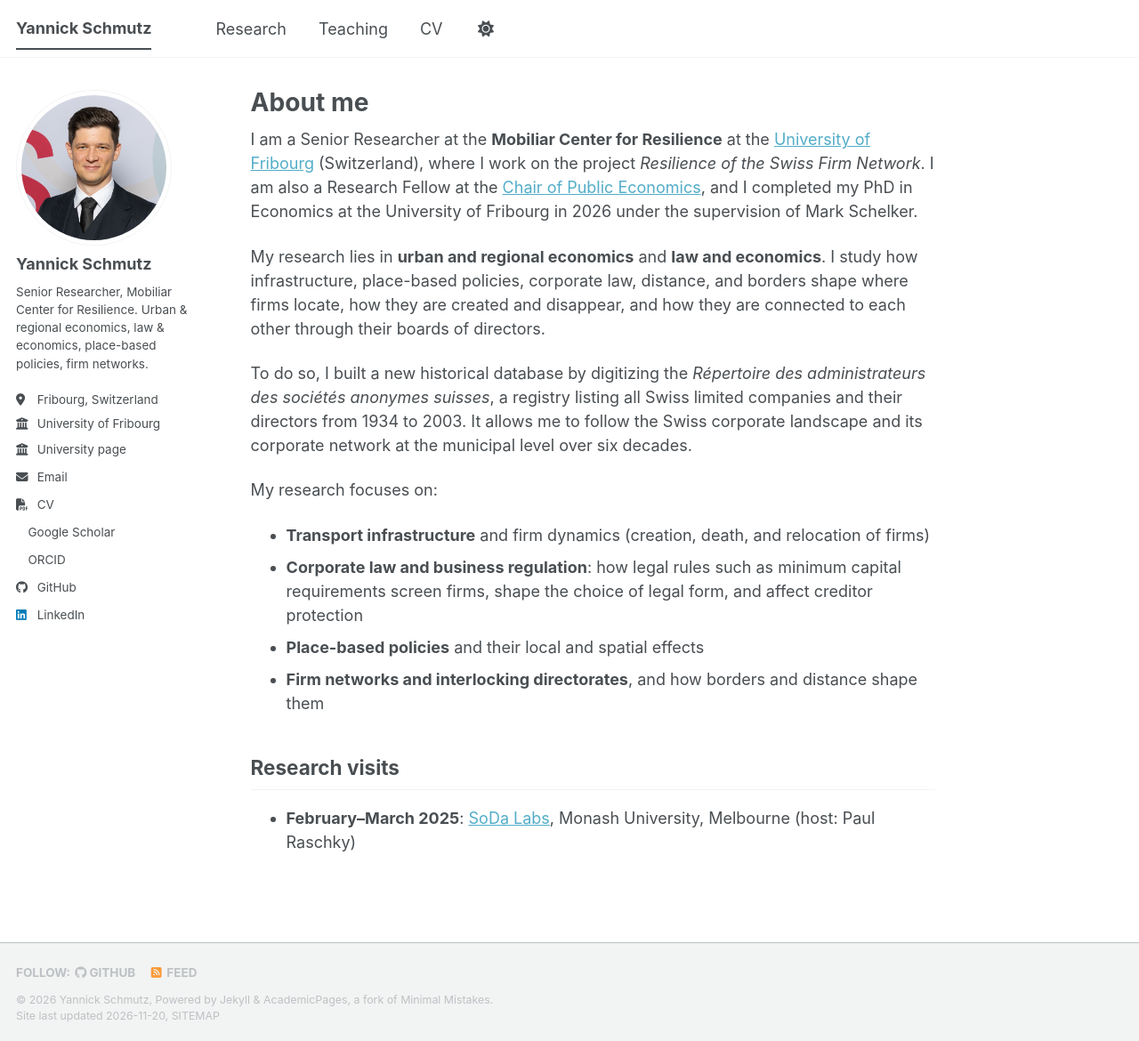
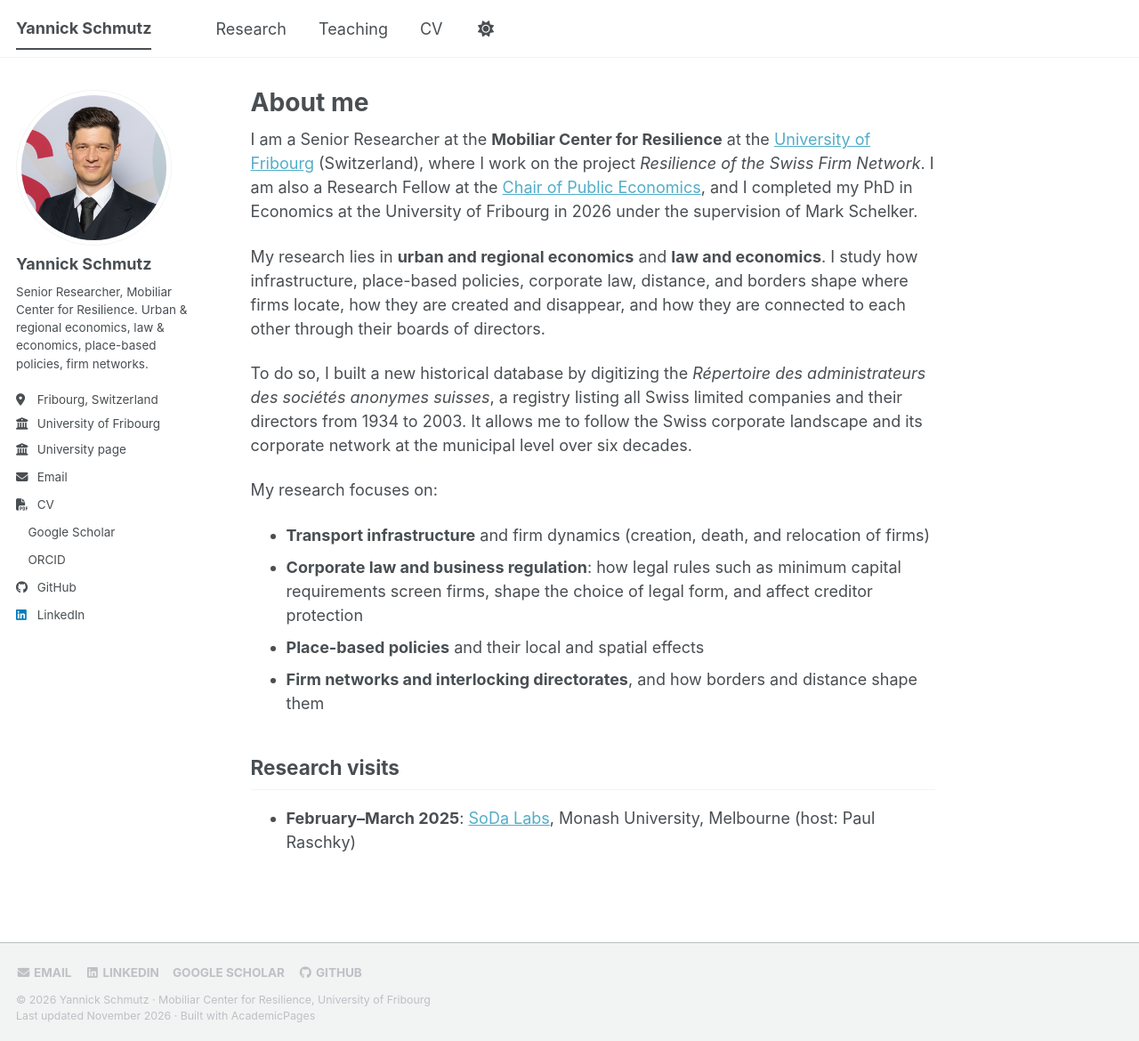
Before and after one commit to yannickschmutz/yannickschmutz.github.io, a Jekyll site: the page built from _pages/about.md, in a window 1280 px wide and 1170 px high. Shown: the whole window at 89% size. Built offline with Jekyll 4.4.1, drawn with Linux system fonts in a browser that asks for light colours; a script bundle is joined from its source files by our own code; a style sheet for code colours, icons or effects is not loaded.

Commit message:
Personalize footer: contact links, affiliation, drop feed and theme credits
Co-Authored-By: Claude Opus 5.5 <noreply@anthropic.com>

```diff
--- a/_config.yml
+++ b/_config.yml
@@ -125,7 +125,7 @@ staticman:
       options:
         format           : "iso8601" # "iso8601" (default), "timestamp-seconds", "timestamp-milliseconds"
 atom_feed:
-  hide                   : false     # change to true to hide the RSS feed in the footer
+  hide                   : true      # change to true to hide the RSS feed in the footer
   path                   : # blank (default) uses feed.xml
 
 
--- a/_includes/footer.html
+++ b/_includes/footer.html
@@ -1,25 +1,23 @@
 {% include base_path %}
 
-{% if site.author.github or site.author.bitbucket or site.atom_feed.hide != true %}
 <div class="page__footer-follow">
   <ul class="social-icons">
-    {% if site.data.ui-text[site.locale].follow_label %}
-      <li><strong>{{ site.data.ui-text[site.locale].follow_label }}</strong></li>
+    {% if site.author.email %}
+      <li><a href="mailto:{{ site.author.email }}"><i class="fas fa-fw fa-envelope" aria-hidden="true"></i> Email</a></li>
+    {% endif %}
+    {% if site.author.linkedin %}
+      <li><a href="https://www.linkedin.com/in/{{ site.author.linkedin }}"><i class="fab fa-fw fa-linkedin" aria-hidden="true"></i> LinkedIn</a></li>
+    {% endif %}
+    {% if site.author.googlescholar %}
+      <li><a href="{{ site.author.googlescholar }}"><i class="ai ai-google-scholar ai-fw" aria-hidden="true"></i> Google Scholar</a></li>
     {% endif %}
     {% if site.author.github %}
-      <li><a href="https://github.com/{{ site.author.github }}"><i class="fab fa-github" aria-hidden="true"></i> GitHub</a></li>
-    {% endif %}
-    {% if site.author.bitbucket %}
-      <li><a href="https://bitbucket.org/{{ site.author.bitbucket }}"><i class="fab fa-bitbucket" aria-hidden="true"></i> Bitbucket</a></li>
-    {% endif %}
-    {% if site.atom_feed.hide != true %}
-    <li><a href="{% if site.atom_feed.path %}{{ site.atom_feed.path }}{% else %}{{ base_path }}/feed.xml{% endif %}"><i class="fa fa-fw fa-rss-square" aria-hidden="true"></i> {{ site.data.ui-text[site.locale].feed_label | default: "Feed" }}</a></li>
+      <li><a href="https://github.com/{{ site.author.github }}"><i class="fab fa-fw fa-github" aria-hidden="true"></i> GitHub</a></li>
     {% endif %}
   </ul>
 </div>
-{% endif %}
 
 <div class="page__footer-copyright">
-  &copy; {{ site.time | date: '%Y' }} {{ site.name | default: site.title }}, {{ site.data.ui-text[site.locale].powered_by | default: "Powered by" }} <a href="https://jekyllrb.com" rel="nofollow">Jekyll</a> &amp; <a href="https://github.com/academicpages/academicpages.github.io">AcademicPages</a>, a fork of <a href="https://mademistakes.com/work/minimal-mistakes-jekyll-theme/" rel="nofollow">Minimal Mistakes</a>.<br />
-  Site last updated {{ "now" | date: '%Y-%m-%d' }}, <a href="/sitemap/" style="text-transform: uppercase;">{{ site.data.ui-text[site.locale].site_map | default: "Sitemap" }}</a>
+  &copy; {{ site.time | date: '%Y' }} {{ site.name | default: site.title }} · Mobiliar Center for Resilience, University of Fribourg<br />
+  Last updated {{ "now" | date: '%B %Y' }} · Built with <a href="https://github.com/academicpages/academicpages.github.io">AcademicPages</a>
 </div>
```
